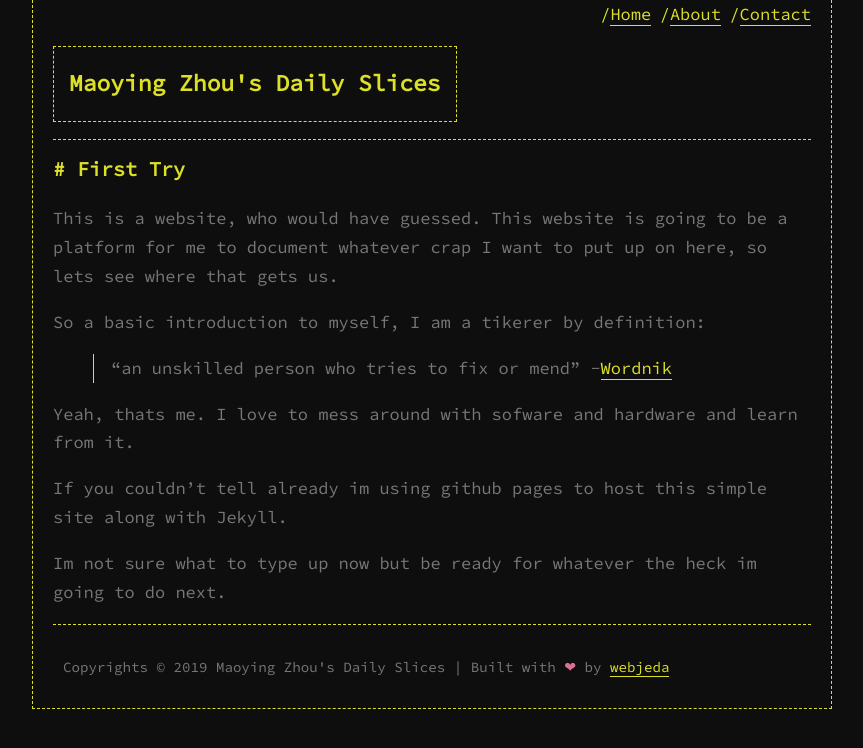
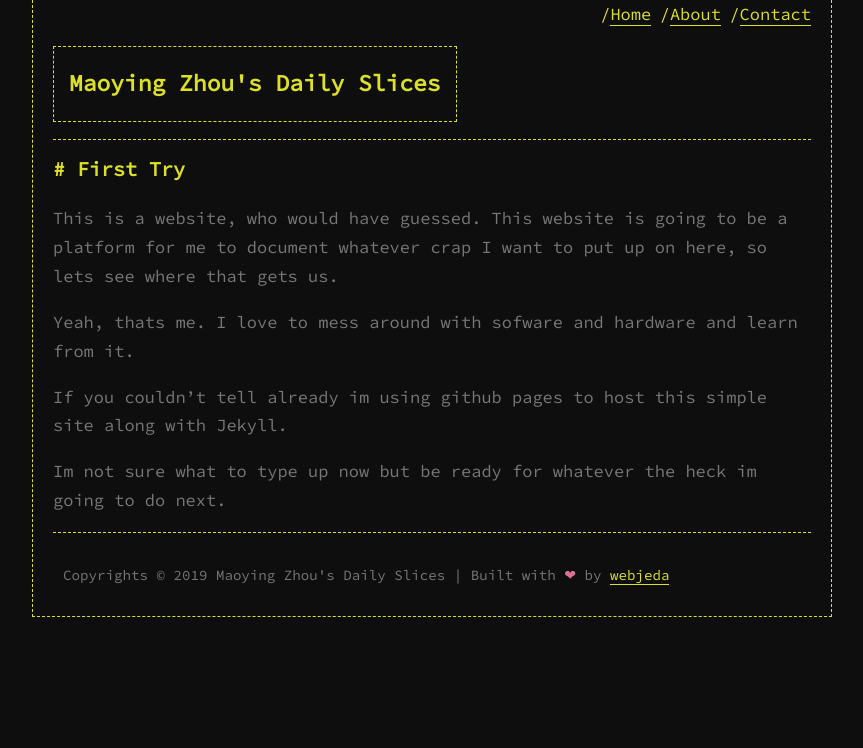
Before and after one commit to zmy20062010/zmy20062010.github.io, a Jekyll site: the page built from _posts/2019-05-09-First-Try.md, in a window 1280 px wide. Shown: the top 748 px of the page, without its empty margins (208-1071 px from the left). Built offline with Jekyll 4.4.1, drawn with Linux system fonts in a browser that asks for light colours; comment, search, counter and statistics services are not loaded.

Commit message:
Update 2019-05-09-First-Try.md

```diff
--- a/_posts/2019-05-09-First-Try.md
+++ b/_posts/2019-05-09-First-Try.md
@@ -13,9 +13,6 @@ twitter_text: 'First Try'
 
 This is a website, who would have guessed. This website is going to be a platform for me to document whatever crap I want to put up on here, so lets see where that gets us.
 
-So a basic introduction to myself, I am a tikerer by definition:
-
-> "an unskilled person who tries to fix or mend" -[Wordnik](https://www.wordnik.com/words/tinkerer)
 
  Yeah, thats me. I love to mess around with sofware and hardware and learn from it.
 
```
